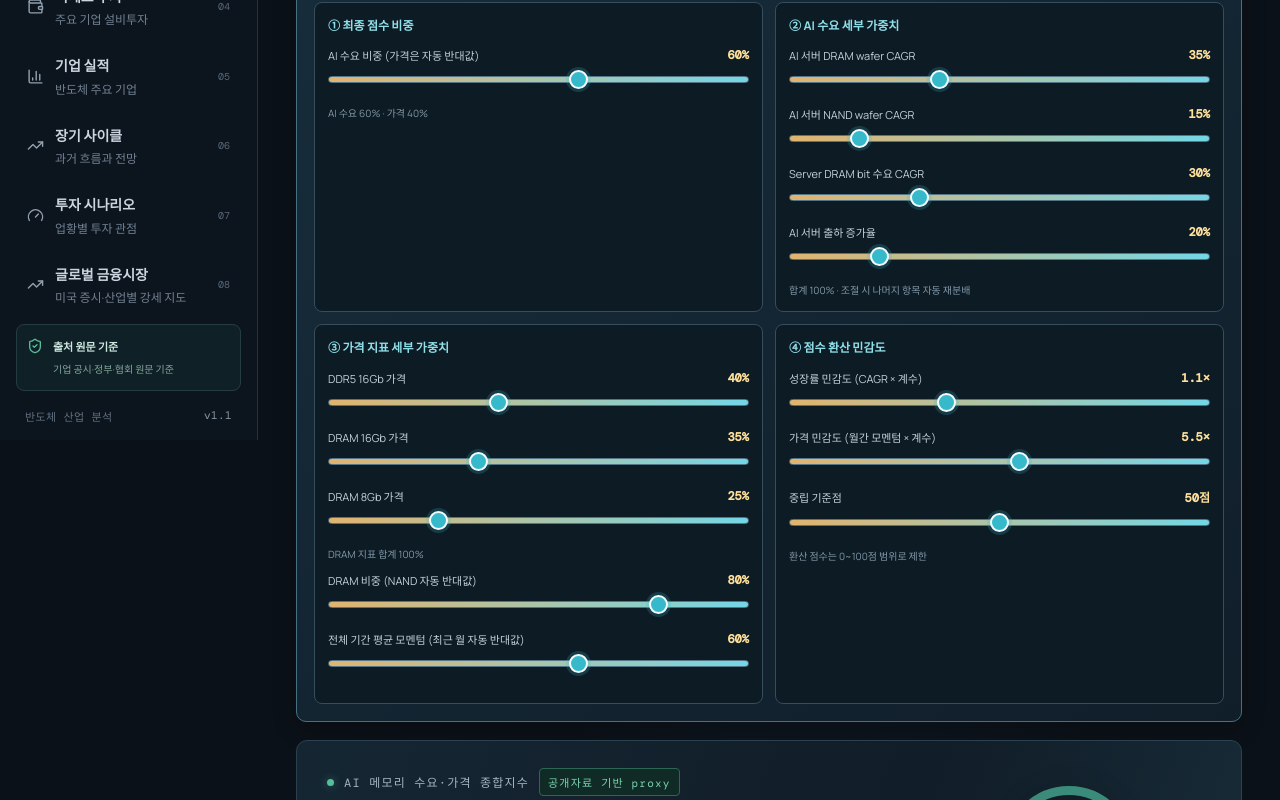
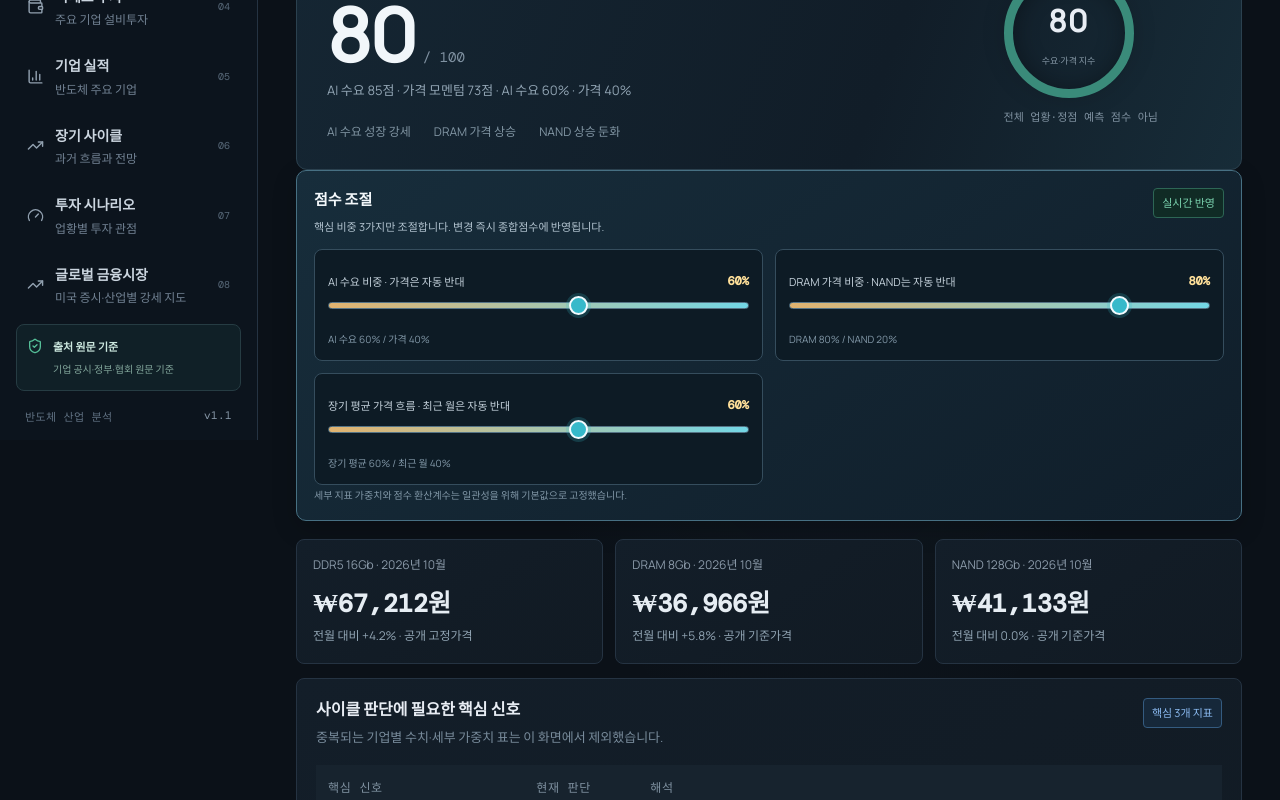
Before and after one commit to chs03220322-creator/semiconductor-intelligence, a React (Vite) app: page / in a window 1280 px wide. Shown: the part 360-1160 px from the top of the page. Built offline with nearby package versions, Linux system fonts and the light colour scheme.

Commit message:
Simplify cycle score controls and move score to page top

```diff
--- a/src/App.tsx
+++ b/src/App.tsx
@@ -135,36 +135,32 @@ const supplierCapex=[
 ];
 const FX_USDKRW=1344.23; // 2026-11-25 reference mid-market rate
 // AI 메모리 사이클 점수: 공개 전망의 성장률과 실제 공개가격의 모멘텀을 분리해 계산
-type ScoreConfig={demandWeight:number;demandDramWafer:number;demandNandWafer:number;demandServerBit:number;demandShipment:number;priceDdr5:number;priceDram16:number;priceDram8:number;dramShare:number;avgMomentumShare:number;growthSensitivity:number;priceSensitivity:number;neutralScore:number};
-const DEFAULT_SCORE_CONFIG:ScoreConfig={demandWeight:60,demandDramWafer:35,demandNandWafer:15,demandServerBit:30,demandShipment:20,priceDdr5:40,priceDram16:35,priceDram8:25,dramShare:80,avgMomentumShare:60,growthSensitivity:1.1,priceSensitivity:5.5,neutralScore:50};
+type ScoreConfig={demandWeight:number;dramShare:number;avgMomentumShare:number};
+const DEFAULT_SCORE_CONFIG:ScoreConfig={demandWeight:60,dramShare:80,avgMomentumShare:60};
+const DEMAND_WEIGHTS=[35,15,30,20],PRICE_WEIGHTS=[40,35,25],GROWTH_SENSITIVITY=1.1,PRICE_SENSITIVITY=5.5,NEUTRAL_SCORE=50;
 const clampScore=(v:number)=>Math.max(0,Math.min(100,v));
 const growthPct=(start:number,end:number,years:number)=>(Math.pow(end/start,1/years)-1)*100;
-const growthScore=(cagr:number,cfg:ScoreConfig)=>clampScore(cfg.neutralScore+cagr*cfg.growthSensitivity);
-const priceMomentum=(values:number[],cfg:ScoreConfig)=>{const avgMonthly=(Math.pow(values[values.length-1]/values[0],1/(values.length-1))-1)*100;const latestMonthly=(values[values.length-1]/values[values.length-2]-1)*100;return {avgMonthly,latestMonthly,score:clampScore(cfg.neutralScore+(avgMonthly*cfg.avgMomentumShare/100+latestMonthly*(100-cfg.avgMomentumShare)/100)*cfg.priceSensitivity)}};
+const growthScore=(cagr:number)=>clampScore(NEUTRAL_SCORE+cagr*GROWTH_SENSITIVITY);
+const priceMomentum=(values:number[],cfg:ScoreConfig)=>{const avgMonthly=(Math.pow(values[values.length-1]/values[0],1/(values.length-1))-1)*100;const latestMonthly=(values[values.length-1]/values[values.length-2]-1)*100;return {avgMonthly,latestMonthly,score:clampScore(NEUTRAL_SCORE+(avgMonthly*cfg.avgMomentumShare/100+latestMonthly*(100-cfg.avgMomentumShare)/100)*PRICE_SENSITIVITY)}};
 const aiDramWaferCagr=growthPct(270,1500,5),aiNandWaferCagr=growthPct(92,226,5),serverDramBitCagr=growthPct(164,269,2),aiServerShipmentGrowth=31;
 const ddr5MomentumBase=[40,45,46.5,48,50],dram16MomentumBase=[40,45,46.5,48],dram8MomentumBase=[24,25,26,27.5],nandMomentumBase=[28.8,30.1,30.5,30.6,30.6];
 function calculateCycleScores(cfg:ScoreConfig){
- const growthItems=[growthScore(aiDramWaferCagr,cfg),growthScore(aiNandWaferCagr,cfg),growthScore(serverDramBitCagr,cfg),growthScore(aiServerShipmentGrowth,cfg)];
- const demandScore=Math.round(growthItems[0]*cfg.demandDramWafer/100+growthItems[1]*cfg.demandNandWafer/100+growthItems[2]*cfg.demandServerBit/100+growthItems[3]*cfg.demandShipment/100);
+ const growthItems=[growthScore(aiDramWaferCagr),growthScore(aiNandWaferCagr),growthScore(serverDramBitCagr),growthScore(aiServerShipmentGrowth)];
+ const demandScore=Math.round(growthItems.reduce((sum,v,i)=>sum+v*DEMAND_WEIGHTS[i]/100,0));
  const ddr5=priceMomentum(ddr5MomentumBase,cfg),dram16=priceMomentum(dram16MomentumBase,cfg),dram8=priceMomentum(dram8MomentumBase,cfg),nand=priceMomentum(nandMomentumBase,cfg);
- const dramScore=ddr5.score*cfg.priceDdr5/100+dram16.score*cfg.priceDram16/100+dram8.score*cfg.priceDram8/100;
+ const dramScore=ddr5.score*PRICE_WEIGHTS[0]/100+dram16.score*PRICE_WEIGHTS[1]/100+dram8.score*PRICE_WEIGHTS[2]/100;
  const priceScore=Math.round(dramScore*cfg.dramShare/100+nand.score*(100-cfg.dramShare)/100);
  return {demandScore,priceScore,totalScore:Math.round(demandScore*cfg.demandWeight/100+priceScore*(100-cfg.demandWeight)/100),ddr5,dram16,dram8,nand,dramScore,growthItems};
 }
-function rebalanceScoreWeights(cfg:ScoreConfig,key:keyof ScoreConfig,value:number,keys:(keyof ScoreConfig)[]):ScoreConfig{
- const next={...cfg,[key]:value} as ScoreConfig,peers=keys.filter(k=>k!==key),remaining=100-value,oldTotal=peers.reduce((sum,k)=>sum+cfg[k],0);let assigned=0;
- peers.forEach((k,i)=>{const v=i===peers.length-1?remaining-assigned:Math.round(remaining*(oldTotal>0?cfg[k]/oldTotal:1/peers.length));(next as any)[k]=v;assigned+=v});return next;
-}
-function WeightControl({label,value,min=0,max=100,step=1,suffix="%",onChange}:{label:string;value:number;min?:number;max?:number;step?:number;suffix?:string;onChange:(v:number)=>void}){
- return <label className="score-weight-control"><span>{label}<b>{Number.isInteger(value)?value:value.toFixed(1)}{suffix}</b></span><input type="range" min={min} max={max} step={step} value={value} onChange={e=>onChange(Number(e.target.value))}/></label>;
+function WeightControl({label,value,min=0,max=100,step=5,onChange}:{label:string;value:number;min?:number;max?:number;step?:number;onChange:(v:number)=>void}){
+ return <label className="score-weight-control"><span>{label}<b>{value}%</b></span><input type="range" min={min} max={max} step={step} value={value} onChange={e=>onChange(Number(e.target.value))}/></label>;
 }
 function ScoreControls({config,onChange}:{config:ScoreConfig;onChange:(key:keyof ScoreConfig,value:number)=>void}){
- const adjust=(key:keyof ScoreConfig)=>(v:number)=>onChange(key,v);
- return <div className="score-control-panel"><div className="score-control-heading"><div><b>산업 사이클 점수 로직 조절</b><small>슬라이더를 움직이면 종합점수와 세부 점수가 즉시 재계산됩니다. 각 가중치 묶음은 합계 100%로 자동 보정됩니다.</small></div><Pill tone="green">실시간 반영</Pill></div><div className="score-control-grid">
- <section><h3>① 최종 점수 비중</h3><WeightControl label="AI 수요 비중 (가격은 자동 반대값)" value={config.demandWeight} step={5} onChange={adjust("demandWeight")}/><div className="score-control-note">AI 수요 {config.demandWeight}% · 가격 {100-config.demandWeight}%</div></section>
- <section><h3>② AI 수요 세부 가중치</h3><WeightControl label="AI 서버 DRAM wafer CAGR" value={config.demandDramWafer} onChange={adjust("demandDramWafer")}/><WeightControl label="AI 서버 NAND wafer CAGR" value={config.demandNandWafer} onChange={adjust("demandNandWafer")}/><WeightControl label="Server DRAM bit 수요 CAGR" value={config.demandServerBit} onChange={adjust("demandServerBit")}/><WeightControl label="AI 서버 출하 증가율" value={config.demandShipment} onChange={adjust("demandShipment")}/><div className="score-control-note">합계 100% · 조절 시 나머지 항목 자동 재분배</div></section>
- <section><h3>③ 가격 지표 세부 가중치</h3><WeightControl label="DDR5 16Gb 가격" value={config.priceDdr5} onChange={adjust("priceDdr5")}/><WeightControl label="DRAM 16Gb 가격" value={config.priceDram16} onChange={adjust("priceDram16")}/><WeightControl label="DRAM 8Gb 가격" value={config.priceDram8} onChange={adjust("priceDram8")}/><div className="score-control-note">DRAM 지표 합계 100%</div><WeightControl label="DRAM 비중 (NAND 자동 반대값)" value={config.dramShare} step={5} onChange={adjust("dramShare")}/><WeightControl label="전체 기간 평균 모멘텀 (최근 월 자동 반대값)" value={config.avgMomentumShare} step={5} onChange={adjust("avgMomentumShare")}/></section>
- <section><h3>④ 점수 환산 민감도</h3><WeightControl label="성장률 민감도 (CAGR × 계수)" value={config.growthSensitivity} min={0} max={3} step={0.1} suffix="×" onChange={adjust("growthSensitivity")}/><WeightControl label="가격 민감도 (월간 모멘텀 × 계수)" value={config.priceSensitivity} min={0} max={10} step={0.5} suffix="×" onChange={adjust("priceSensitivity")}/><WeightControl label="중립 기준점" value={config.neutralScore} min={30} max={70} step={1} suffix="점" onChange={adjust("neutralScore")}/><div className="score-control-note">환산 점수는 0~100점 범위로 제한</div></section></div></div>;
+ return <div className="score-control-panel"><div className="score-control-heading"><div><b>점수 조절</b><small>핵심 비중 3가지만 조절합니다. 변경 즉시 종합점수에 반영됩니다.</small></div><Pill tone="green">실시간 반영</Pill></div><div className="score-control-grid compact">
+ <section><WeightControl label="AI 수요 비중 · 가격은 자동 반대" value={config.demandWeight} onChange={v=>onChange("demandWeight",v)}/><div className="score-control-note">AI 수요 {config.demandWeight}% / 가격 {100-config.demandWeight}%</div></section>
+ <section><WeightControl label="DRAM 가격 비중 · NAND는 자동 반대" value={config.dramShare} onChange={v=>onChange("dramShare",v)}/><div className="score-control-note">DRAM {config.dramShare}% / NAND {100-config.dramShare}%</div></section>
+ <section><WeightControl label="장기 평균 가격 흐름 · 최근 월은 자동 반대" value={config.avgMomentumShare} onChange={v=>onChange("avgMomentumShare",v)}/><div className="score-control-note">장기 평균 {config.avgMomentumShare}% / 최근 월 {100-config.avgMomentumShare}%</div></section>
+ </div><div className="score-control-note bottom">세부 지표 가중치와 점수 환산계수는 일관성을 위해 기본값으로 고정했습니다.</div></div>;
 }
 function Pill({children,tone='muted'}:{children:any;tone?:'muted'|'green'|'amber'|'blue'}){return <span className={'pill '+tone}>{children}</span>}
 function Title({eyebrow,title,desc}:{eyebrow:string;title:string;desc:string}){return <div className="section-title"><div className="eyebrow">{eyebrow}</div><h1>{title}</h1><p>{desc}</p></div>}
@@ -293,8 +289,9 @@ function Overview({period,setPeriod,scoreConfig,onScoreConfigChange}:{period:Per
  const data=period==='3Y'?market.slice(-3):period==='5Y'?market.slice(-5):market;
  return <>
   <Title eyebrow="01 / CYCLE MONITOR" title="반도체 사이클 한눈에 보기" desc="AI 메모리 수요 성장과 실제 공개 메모리 가격 모멘텀을 분리 평가한 참고 지수입니다. 공급·재고·기업별 ASP는 공개 데이터가 부족해 별도 확정 점수에 넣지 않습니다."/>
+  <div className="hero-score"><div className="score-main"><div className="score-label"><span className="live-dot"/> AI 메모리 수요·가격 종합지수 <Pill tone="green">공개자료 기반 proxy</Pill></div><div className="score-number">{liveCycleScore}<small>/ 100</small></div><p>AI 수요 {aiDemandScore}점 · 가격 모멘텀 {priceMomentumScore}점 · AI 수요 {demandWeight}% · 가격 {priceWeight}%</p><div className="score-foot"><span>AI 수요 성장 강세</span><span>DRAM 가격 상승</span><span>NAND 상승 둔화</span></div></div><div className="score-gauge"><div className="gauge-ring"><div><strong>{liveCycleScore}</strong><span>수요·가격 지수</span></div></div><small>전체 업황·정점 예측 점수 아님</small></div></div>
   <ScoreControls config={scoreConfig} onChange={onScoreConfigChange}/>
-  <div className="hero-score"><div className="score-main"><div className="score-label"><span className="live-dot"/> AI 메모리 수요·가격 종합지수 <Pill tone="green">공개자료 기반 proxy</Pill></div><div className="score-number">{liveCycleScore}<small>/ 100</small></div><p>AI 수요 {aiDemandScore}점 · 가격 모멘텀 {priceMomentumScore}점 · AI 수요 {demandWeight}% · 가격 {priceWeight}%</p><div className="score-foot"><span>AI 수요 성장 강세</span><span>DRAM 가격 상승</span><span>NAND 상승 둔화</span></div></div><div className="score-gauge"><div className="gauge-ring"><div><strong>{liveCycleScore}</strong><span>수요·가격 지수</span></div></div><small>전체 업황·정점 예측 점수 아님</small></div></div>
+
   <div className="stats-grid three">
    <Stat label="DDR5 16Gb · 2026년 10월" value="$50.0" sub="전월 대비 +4.2% · 공개 고정가격"/>
    <Stat label="DRAM 8Gb · 2026년 10월" value="$27.5" sub="전월 대비 +5.8% · 공개 기준가격"/>
@@ -307,7 +304,7 @@ function Overview({period,setPeriod,scoreConfig,onScoreConfigChange}:{period:Per
     ['NAND 가격','보합','NAND 128Gb 공개 기준가격은 9~10월 $30.6으로 횡보'],
     ['공급·재고','주의 관찰','증설 계획은 확인되나 제품별 재고일수·bit 공급량은 동일 기준 미확보']
    ]}/>
-   <Notice>기존 92점은 Server DDR5·HBM·NAND의 제한된 지표를 가중 평균한 점수였습니다. 현재 종합지수는 AI 수요 {demandWeight}%(DRAM wafer {scoreConfig.demandDramWafer}%, NAND wafer {scoreConfig.demandNandWafer}%, Server DRAM bit {scoreConfig.demandServerBit}%, AI 서버 출하 {scoreConfig.demandShipment}%)와 가격 {priceWeight}%(DRAM {scoreConfig.dramShare}%, NAND {100-scoreConfig.dramShare}%)로 계산합니다. 현재는 수요 {aiDemandScore}점, 가격 {priceMomentumScore}점, 종합 {liveCycleScore}점입니다. 각 세부 지표 가중치와 환산 민감도도 이 페이지에서 조절할 수 있습니다. 공급·재고·회사별 ASP는 비교 가능한 공개 시계열이 없어 제외했으므로 전체 업황 확정 점수로 보지 않습니다.</Notice>
+   <Notice>기존 92점은 Server DDR5·HBM·NAND의 제한된 지표를 가중 평균한 점수였습니다. 현재 종합지수는 AI 수요 {demandWeight}%(DRAM wafer 35%, NAND wafer 15%, Server DRAM bit 30%, AI 서버 출하 20%)와 가격 {priceWeight}%(DRAM {scoreConfig.dramShare}%, NAND {100-scoreConfig.dramShare}%)로 계산합니다. 현재는 수요 {aiDemandScore}점, 가격 {priceMomentumScore}점, 종합 {liveCycleScore}점입니다. 각 세부 지표 가중치와 환산 민감도도 이 페이지에서 조절할 수 있습니다. 공급·재고·회사별 ASP는 비교 가능한 공개 시계열이 없어 제외했으므로 전체 업황 확정 점수로 보지 않습니다.</Notice>
   </div>
   <div className="period-bar"><div><b>글로벌 반도체 시장 규모</b><span>장기 사이클 확인용 · SIA 연간 actual</span></div><div className="segmented">{(['3Y','5Y','6Y'] as Period[]).map(p=><button className={period===p?'active':''} onClick={()=>setPeriod(p)} key={p}>{p}</button>)}</div></div>
   <div className="panel"><LineChart data={data} keyName="value" label="Global semiconductor sales · USD bn" height={190}/><Table headers={['연도','시장 매출','전년 대비']} rows={data.map((x)=>{const i=market.findIndex(m=>m.year===x.year);const previous=i>0?market[i-1]:null;return [x.year,'$'+x.value.toFixed(1)+'B',previous?((x.value/previous.value-1)*100).toFixed(1)+'%':'—'];})}/><Sources items={['SIA · 2025년 연간 글로벌 반도체 매출']}/></div>
@@ -348,18 +345,18 @@ function Demand({scoreConfig}:{scoreConfig:ScoreConfig}){
    <Stat label="수요·가격 종합" value={liveCycleScore+" / 100"} sub={`AI 수요 ${demandWeight}% · 가격 ${priceWeight}%`}/>
   </div>
   <Table headers={["평가 항목","원자료 성장률","환산 점수","가중치"]} rows={[
-   ["AI 서버 DRAM wafer 수요 CAGR · 2024~2029",aiDramWaferCagr.toFixed(1)+"%",growthScore(aiDramWaferCagr,scoreConfig).toFixed(0), scoreConfig.demandDramWafer+"%"],
-   ["AI 서버 NAND wafer 수요 CAGR · 2024~2029",aiNandWaferCagr.toFixed(1)+"%",growthScore(aiNandWaferCagr,scoreConfig).toFixed(0), scoreConfig.demandNandWafer+"%"],
-   ["Server DRAM bit 수요 CAGR · 2026~2028",serverDramBitCagr.toFixed(1)+"%",growthScore(serverDramBitCagr,scoreConfig).toFixed(0), scoreConfig.demandServerBit+"%"],
-   ["AI 서버 출하 증가율 · 2026 전망",aiServerShipmentGrowth.toFixed(0)+"%",growthScore(aiServerShipmentGrowth,scoreConfig).toFixed(0), scoreConfig.demandShipment+"%"]
+   ["AI 서버 DRAM wafer 수요 CAGR · 2024~2029",aiDramWaferCagr.toFixed(1)+"%",growthScore(aiDramWaferCagr).toFixed(0), "35%"],
+   ["AI 서버 NAND wafer 수요 CAGR · 2024~2029",aiNandWaferCagr.toFixed(1)+"%",growthScore(aiNandWaferCagr).toFixed(0), "15%"],
+   ["Server DRAM bit 수요 CAGR · 2026~2028",serverDramBitCagr.toFixed(1)+"%",growthScore(serverDramBitCagr).toFixed(0), "30%"],
+   ["AI 서버 출하 증가율 · 2026 전망",aiServerShipmentGrowth.toFixed(0)+"%",growthScore(aiServerShipmentGrowth).toFixed(0), "20%"]
   ]}/>
   <Table headers={["가격 지표","전체 구간 월평균","최근 월","가격 점수","DRAM 내 가중치"]} rows={[
-   ["DDR5 16Gb",ddr5Momentum.avgMonthly.toFixed(1)+"%",ddr5Momentum.latestMonthly.toFixed(1)+"%",ddr5Momentum.score.toFixed(0),scoreConfig.priceDdr5+"%"],
-   ["DRAM 16Gb",dram16Momentum.avgMonthly.toFixed(1)+"%",dram16Momentum.latestMonthly.toFixed(1)+"%",dram16Momentum.score.toFixed(0),scoreConfig.priceDram16+"%"],
-   ["DRAM 8Gb",dram8Momentum.avgMonthly.toFixed(1)+"%",dram8Momentum.latestMonthly.toFixed(1)+"%",dram8Momentum.score.toFixed(0),scoreConfig.priceDram8+"%"],
+   ["DDR5 16Gb",ddr5Momentum.avgMonthly.toFixed(1)+"%",ddr5Momentum.latestMonthly.toFixed(1)+"%",ddr5Momentum.score.toFixed(0),"40%"],
+   ["DRAM 16Gb",dram16Momentum.avgMonthly.toFixed(1)+"%",dram16Momentum.latestMonthly.toFixed(1)+"%",dram16Momentum.score.toFixed(0),"35%"],
+   ["DRAM 8Gb",dram8Momentum.avgMonthly.toFixed(1)+"%",dram8Momentum.latestMonthly.toFixed(1)+"%",dram8Momentum.score.toFixed(0),"25%"],
    ["NAND 128Gb",nandMomentum.avgMonthly.toFixed(1)+"%",nandMomentum.latestMonthly.toFixed(1)+"%",nandMomentum.score.toFixed(0),"-"]
   ]}/>
-  <Notice>성장 점수는 0~100 범위에서 중립 기준 {scoreConfig.neutralScore}점 + CAGR×{scoreConfig.growthSensitivity.toFixed(1)}로 환산합니다. 가격 점수는 평균 월간 상승률 {scoreConfig.avgMomentumShare}%와 최신 월 상승률 {100-scoreConfig.avgMomentumShare}%를 반영하고, 중립 기준 {scoreConfig.neutralScore}점 + 월간 모멘텀×{scoreConfig.priceSensitivity.toFixed(1)}로 환산합니다. 종합 점수는 사용자가 조절하는 AI 수요 {demandWeight}%·가격 {priceWeight}%를 적용합니다. 이 환산계수와 가중치는 공개된 관측치를 비교하기 위한 내부 분석 규칙이지 통계적으로 검증된 예측모형은 아닙니다. DRAM·NAND wafer와 bit 수요는 기관 전망치이며 실적이 아닙니다. 가격은 정부 공개 기준가격으로, 서버 전용 계약 ASP와 동일하지 않습니다.</Notice>
+  <Notice>성장 점수는 0~100 범위에서 중립 50점 + CAGR×1.1로 환산합니다. 가격 점수는 장기 평균 월간 상승률 {scoreConfig.avgMomentumShare}%와 최신 월 상승률 {100-scoreConfig.avgMomentumShare}%를 반영하고, 중립 50점 + 월간 모멘텀×5.5로 환산합니다. 종합 점수는 사용자가 조절하는 AI 수요 {demandWeight}%·가격 {priceWeight}%를 적용합니다. 이 환산계수와 가중치는 공개된 관측치를 비교하기 위한 내부 분석 규칙이지 통계적으로 검증된 예측모형은 아닙니다. DRAM·NAND wafer와 bit 수요는 기관 전망치이며 실적이 아닙니다. 가격은 정부 공개 기준가격으로, 서버 전용 계약 ASP와 동일하지 않습니다.</Notice>
   <Sources items={["SUMCO · 4Q-2025 Results, pp.13-14 (2026-02-10)","미래에셋증권 · SK하이닉스 산업분석 (2026-10-06), 표 5","TrendForce · 2026년 AI 서버 출하 전망 (2026-08-03)","산업부 · 2026년 10월 ICT 수출입 동향 (2026-11-16)","산업부 · 2026년 10월 수출입 동향 (2026-11-16)"]}/>
  </div>
  <div className="panel"><h3>AI 서버용 DRAM wafer 수요 전망</h3><p className="muted">학습(Training)과 추론(Inference)의 월간 wafer 수요를 한 그래프에서 비교 · 단위: 천 장/월</p><MultiLineChart label="AI server DRAM wafer demand: Training and Inference" series={[{name:"Training (학습)",unit:"천 장/월",data:[{year:"2024",value:180},{year:"2025",value:360},{year:"2026",value:500},{year:"2027",value:620},{year:"2028",value:720},{year:"2029",value:800}]},{name:"Inference (추론)",unit:"천 장/월",data:[{year:"2024",value:90},{year:"2025",value:180},{year:"2026",value:280},{year:"2027",value:420},{year:"2028",value:570},{year:"2029",value:700}]}]}/><Notice>한 그래프 안에 학습과 추론을 서로 다른 색상의 선으로 표시합니다. SUMCO가 복수 조사기관 자료를 토대로 제시한 전망치이며 실적이 아닙니다.</Notice><Sources items={["SUMCO · 4Q-2025 Results, p.13 (2026-02-10)"]}/></div>
@@ -743,12 +740,7 @@ function App(){
  const [active,setActive]=useState<Section>(()=>{const tab=new URLSearchParams(window.location.search).get('tab');return menu.some(m=>m.id===tab)?tab as Section:'overview'});
  const [period,setPeriod]=useState<Period>('3Y');
  const [scoreConfig,setScoreConfig]=useState<ScoreConfig>(DEFAULT_SCORE_CONFIG);
- const updateScoreConfig=(key:keyof ScoreConfig,value:number)=>{
-  const demandKeys:(keyof ScoreConfig)[]=["demandDramWafer","demandNandWafer","demandServerBit","demandShipment"],priceKeys:(keyof ScoreConfig)[]=["priceDdr5","priceDram16","priceDram8"];
-  if(demandKeys.includes(key))setScoreConfig(prev=>rebalanceScoreWeights(prev,key,value,demandKeys));
-  else if(priceKeys.includes(key))setScoreConfig(prev=>rebalanceScoreWeights(prev,key,value,priceKeys));
-  else setScoreConfig(prev=>({...prev,[key]:value}));
- };
+ const updateScoreConfig=(key:keyof ScoreConfig,value:number)=>setScoreConfig(prev=>({...prev,[key]:value}));
  const [mobileOpen,setMobileOpen]=useState(false);
  const current=menu.find(m=>m.id===active)!;
  const render=()=>{switch(active){
```
